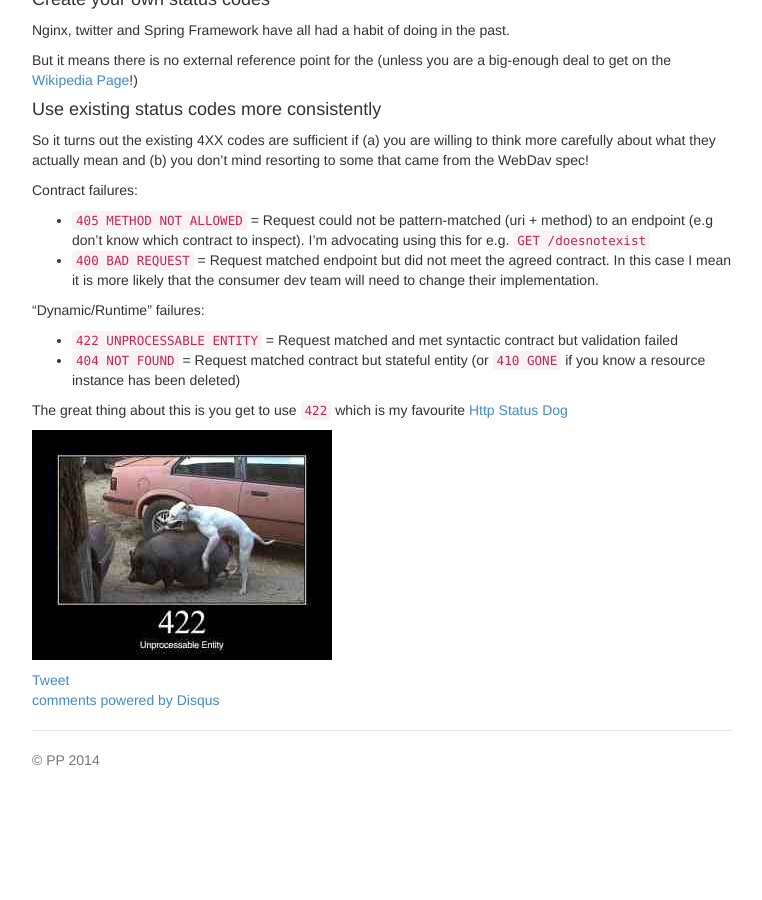
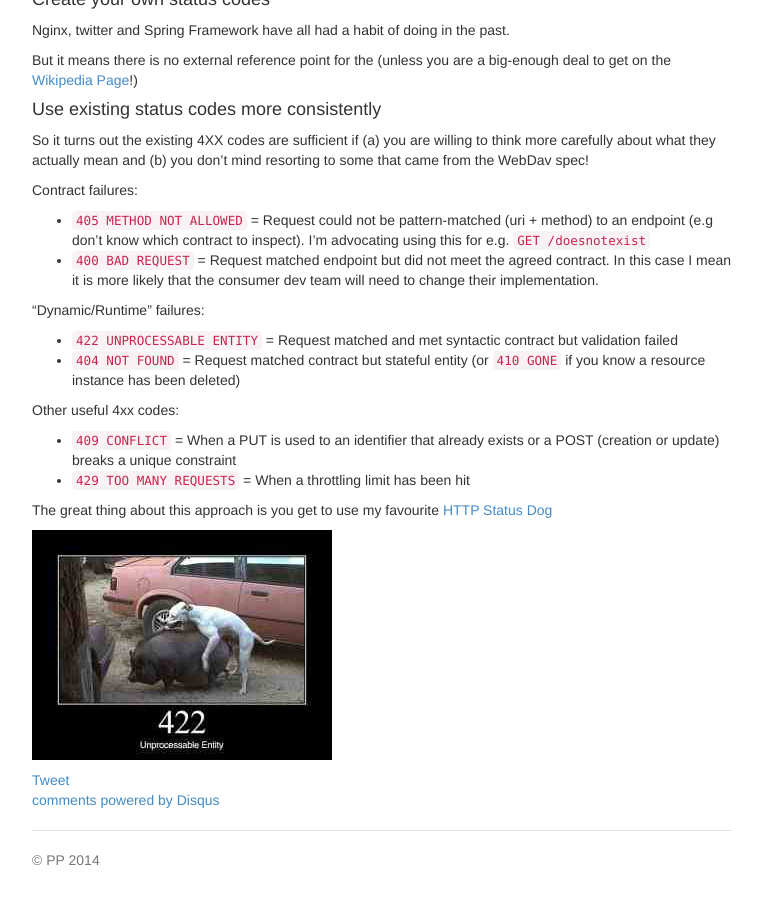
Before and after one commit to parker0phil/parker0phil.github.io, a Jekyll site: the page built from _posts/2014-10-16-REST_http_4xx_status_codes_syntax_and_sematics.md, in a window 1280 px wide and 900 px high, scrolled down 1838 px. Shown: the whole window, without its empty margins (258-1020 px from the left). Built offline with Jekyll 4.4.1, drawn with Linux system fonts in a browser that asks for light colours; comment, search, counter and statistics services are not loaded; before the commit the page ends 2638 px from its top, so only the background shows below that.

Commit message:
[PP] fixed schoolboy status code error

````diff
--- a/_posts/2014-10-16-REST_http_4xx_status_codes_syntax_and_sematics.md
+++ b/_posts/2014-10-16-REST_http_4xx_status_codes_syntax_and_sematics.md
@@ -98,6 +98,12 @@ Contract failures:
 - ```422 UNPROCESSABLE ENTITY``` = Request matched and met syntactic contract but validation failed
 - ```404 NOT FOUND``` = Request matched contract but stateful entity  (or ```410 GONE``` if you know a resource instance has been deleted)
 
-The great thing about this is you get to use `422` which is my favourite [Http Status Dog](http://httpstatusdogs.com/)
+Other useful 4xx codes:
+
+- ```409 CONFLICT``` = When a PUT is used to an identifier that already exists or a POST (creation or update) breaks a unique constraint
+- ```429 TOO MANY REQUESTS``` = When a throttling limit has been hit
+
+
+The great thing about this approach is you get to use my favourite [HTTP Status Dog](http://httpstatusdogs.com/)
 
 ![](/img/posts/4xx-status-codes/unprocessable-entity.jpg)
````
